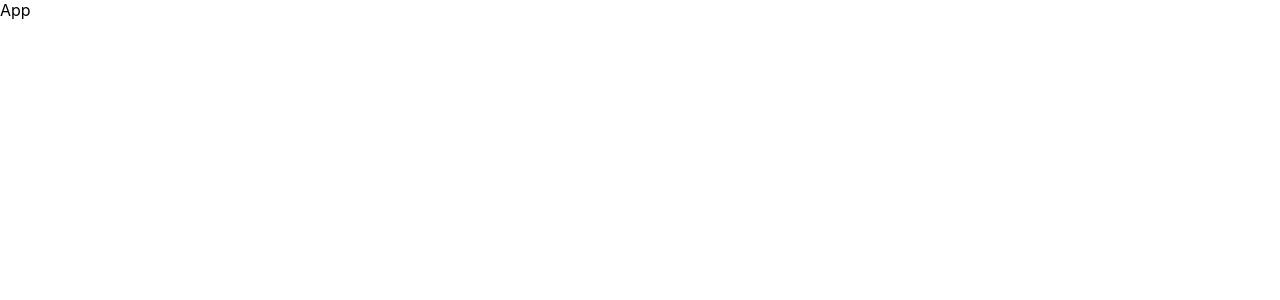
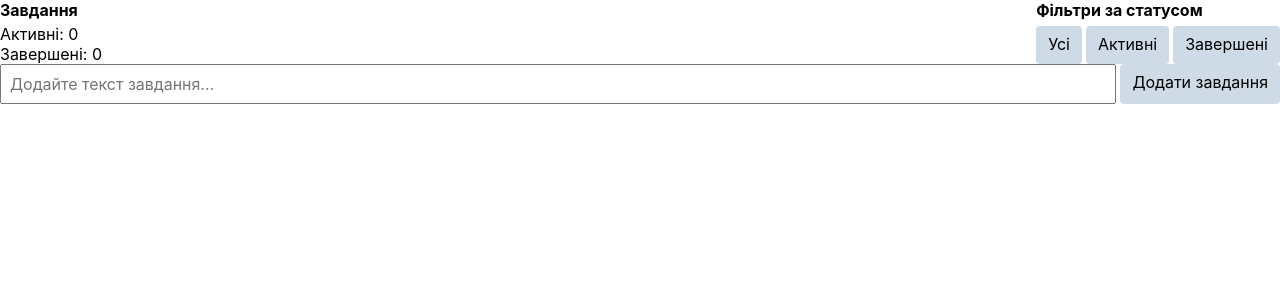
Before and after one commit to Allovallo/redux-1, a React (Create React App) app: page / in a window 1280 px wide. Shown: the top 300 px of the page. Built offline with nearby package versions, Linux system fonts and the light colour scheme.

Commit message:
files updated

```diff
--- a/src/components/App.js
+++ b/src/components/App.js
@@ -1,3 +1,11 @@
+import { TaskForm } from "./TaskForm/TaskForm";
+import { AppBar } from "./AppBar/AppBar";
+
 export const App = () => {
-  return "App";
+  return (
+    <>
+      <AppBar />
+      <TaskForm />
+    </>
+  );
 };
--- a/src/components/AppBar/AppBar.js
+++ b/src/components/AppBar/AppBar.js
@@ -0,0 +1,18 @@
+import { StatusFilter } from "../StatusFilter/StatusFilter";
+import { TaskCounter } from "../TaskCounter/TaskCounter";
+import css from "./AppBar.module.css";
+
+export const AppBar = () => {
+  return (
+    <header className={css.wrapper}>
+      <section className={css.section}>
+        <h2 className={css.title}>Завдання</h2>
+        <TaskCounter />
+      </section>
+      <section className={css.section}>
+        <h2 className={css.title}>Фільтри за статусом</h2>
+        <StatusFilter />
+      </section>
+    </header>
+  );
+};
--- a/src/components/AppBar/AppBar.module.css
+++ b/src/components/AppBar/AppBar.module.css
@@ -0,0 +1,14 @@
+.wrapper {
+  display: flex;
+  justify-content: space-between;
+}
+
+.section {
+  display: grid;
+  gap: 4px;
+}
+
+.title {
+  margin: 0;
+  font-size: 16px;
+}
--- a/src/components/Button/Button.js
+++ b/src/components/Button/Button.js
@@ -0,0 +1,19 @@
+import clsx from "clsx";
+import css from "./Button.module.css";
+
+export const Button = ({
+  selected = false,
+  type = "button",
+  children,
+  ...otherProps
+}) => {
+  return (
+    <button
+      className={clsx(css.btn, { [css.isSelected]: selected })}
+      type={type}
+      {...otherProps}
+    >
+      {children}
+    </button>
+  );
+};
--- a/src/components/Button/Button.module.css
+++ b/src/components/Button/Button.module.css
@@ -0,0 +1,25 @@
+.btn {
+  display: inline-flex;
+  padding: 8px 12px;
+  border-radius: 4px;
+  border: none;
+  font: inherit;
+  cursor: pointer;
+  background-color: #cedbe7;
+  color: inherit;
+}
+
+.btn.isSelected {
+  background-color: #1976e1;
+  color: #fff;
+}
+
+.btn:hover {
+  background-color: #1976e1;
+  color: #fff;
+}
+
+.btn:hover {
+  background-color: #1565c0;
+  color: #fff;
+}
--- a/src/components/StatusFilter/StatusFilter.js
+++ b/src/components/StatusFilter/StatusFilter.js
@@ -0,0 +1,12 @@
+import { Button } from "../Button/Button";
+import css from "./StatusFilter.module.css";
+
+export const StatusFilter = () => {
+  return (
+    <div className={css.wrapper}>
+      <Button>Усі</Button>
+      <Button>Активні</Button>
+      <Button>Завершені</Button>
+    </div>
+  );
+};
--- a/src/components/StatusFilter/StatusFilter.module.css
+++ b/src/components/StatusFilter/StatusFilter.module.css
@@ -0,0 +1,4 @@
+.wrapper {
+  display: flex;
+  gap: 4px;
+}
--- a/src/components/TaskCounter/TaskCounter.js
+++ b/src/components/TaskCounter/TaskCounter.js
@@ -0,0 +1,10 @@
+import css from "./TaskCounter.module.css";
+
+export const TaskCounter = () => {
+  return (
+    <div>
+      <p className={css.text}>Активні: 0</p>
+      <p className={css.text}>Завершені: 0</p>
+    </div>
+  );
+};
--- a/src/components/TaskCounter/TaskCounter.module.css
+++ b/src/components/TaskCounter/TaskCounter.module.css
@@ -0,0 +1,3 @@
+.text {
+  margin: 0;
+}
--- a/src/components/TaskForm/TaskForm.js
+++ b/src/components/TaskForm/TaskForm.js
@@ -0,0 +1,21 @@
+import css from "./TaskForm.module.css";
+import { Button } from "../Button/Button";
+
+export const TaskForm = () => {
+  const handleSubmit = (event) => {
+    event.preventDefault();
+    event.target.reset();
+  };
+
+  return (
+    <form className={css.form} onSubmit={handleSubmit}>
+      <input
+        className={css.field}
+        type="text"
+        name="text"
+        placeholder="Додайте текст завдання..."
+      ></input>
+      <Button type="submit">Додати завдання</Button>
+    </form>
+  );
+};
--- a/src/components/TaskForm/TaskForm.module.css
+++ b/src/components/TaskForm/TaskForm.module.css
@@ -0,0 +1,14 @@
+.form {
+  display: flex;
+  gap: 4px;
+}
+
+.field {
+  flex-grow: 1;
+  padding: 8px;
+  font: inherit;
+}
+
+.field:focus {
+  outline-color: #1976d1;
+}
```
